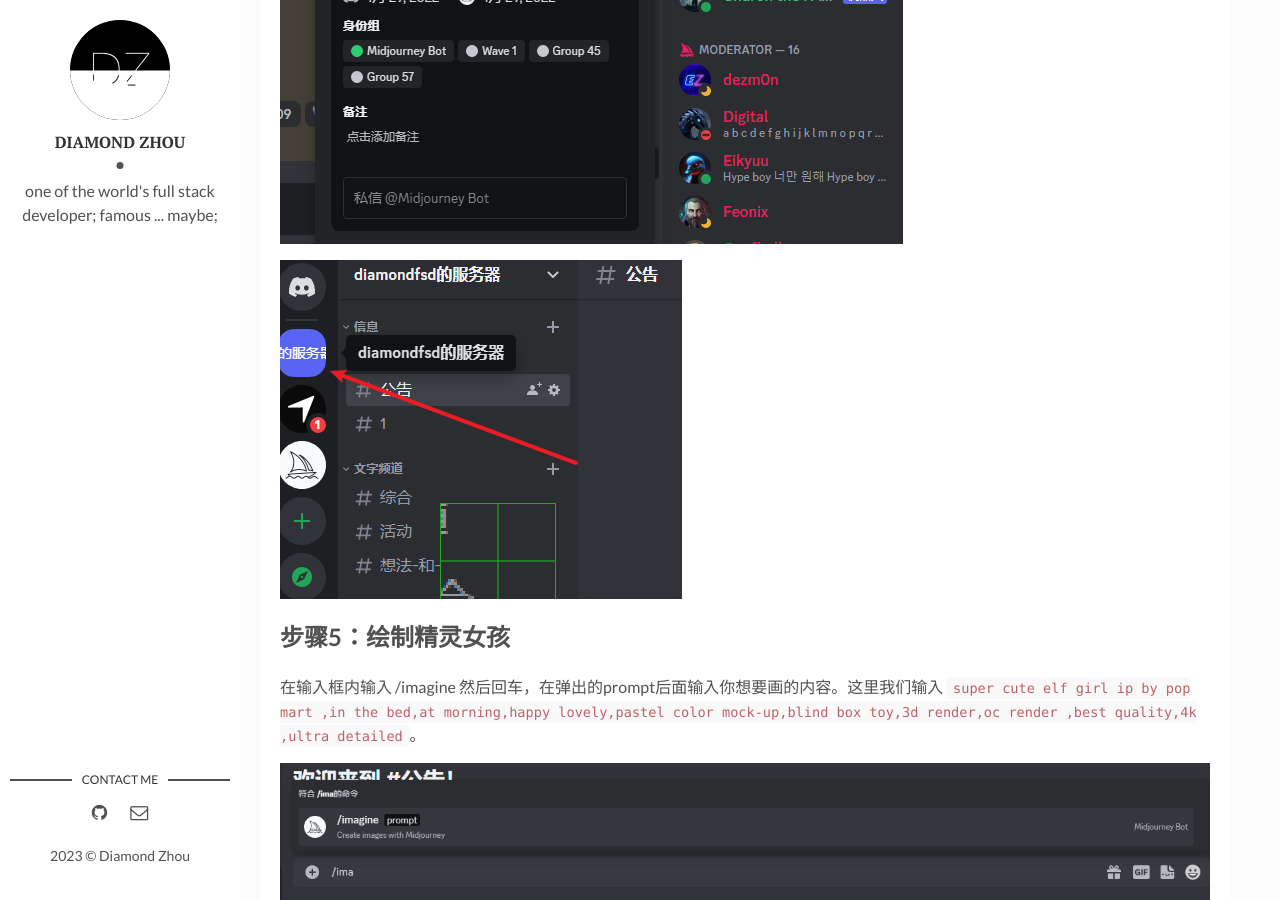
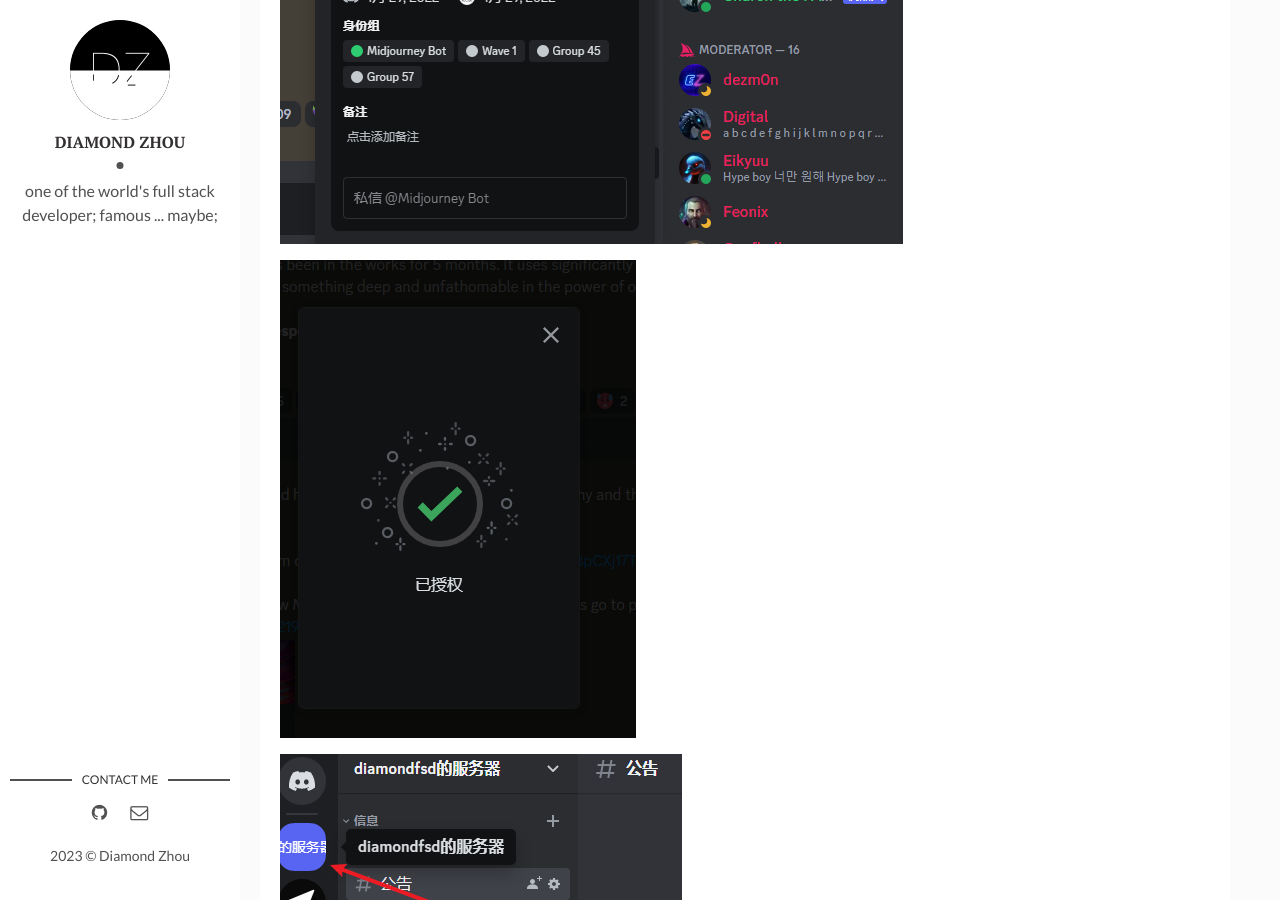
Before and after one commit to k55k32/diamondfsd-blog, a Jekyll site: the page built from _posts/2023-03-22-using-midjournal-ai-to-draw-super-cute-girls-tutorial.md, in a window 1280 px wide and 900 px high, scrolled down 4346 px. Built offline with Jekyll 4.4.1, drawn with Linux system fonts in a browser that asks for light colours; comment, search, counter and statistics services are not loaded.

Commit message:
feat: 添加一个图片

```diff
--- a/_posts/2023-03-22-using-midjournal-ai-to-draw-super-cute-girls-tutorial.md
+++ b/_posts/2023-03-22-using-midjournal-ai-to-draw-super-cute-girls-tutorial.md
@@ -37,6 +37,8 @@
 
 ![添加MidjourneyBot机器人截图](/assets/img/ai-draw/add-robot2.png)
 
+![添加MidjourneyBot机器人截图](/assets/img/ai-draw/add-success.png)
+
 
 ![进入服务器](/assets/img/ai-draw/open-server.png)
 
```
